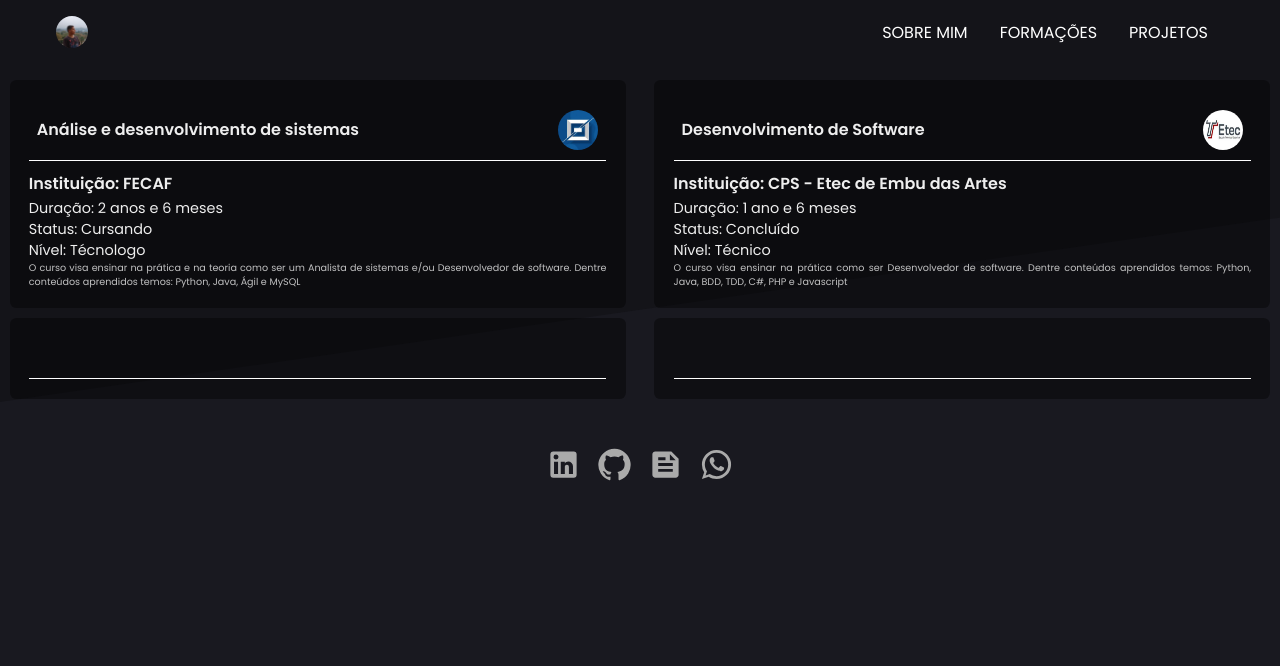
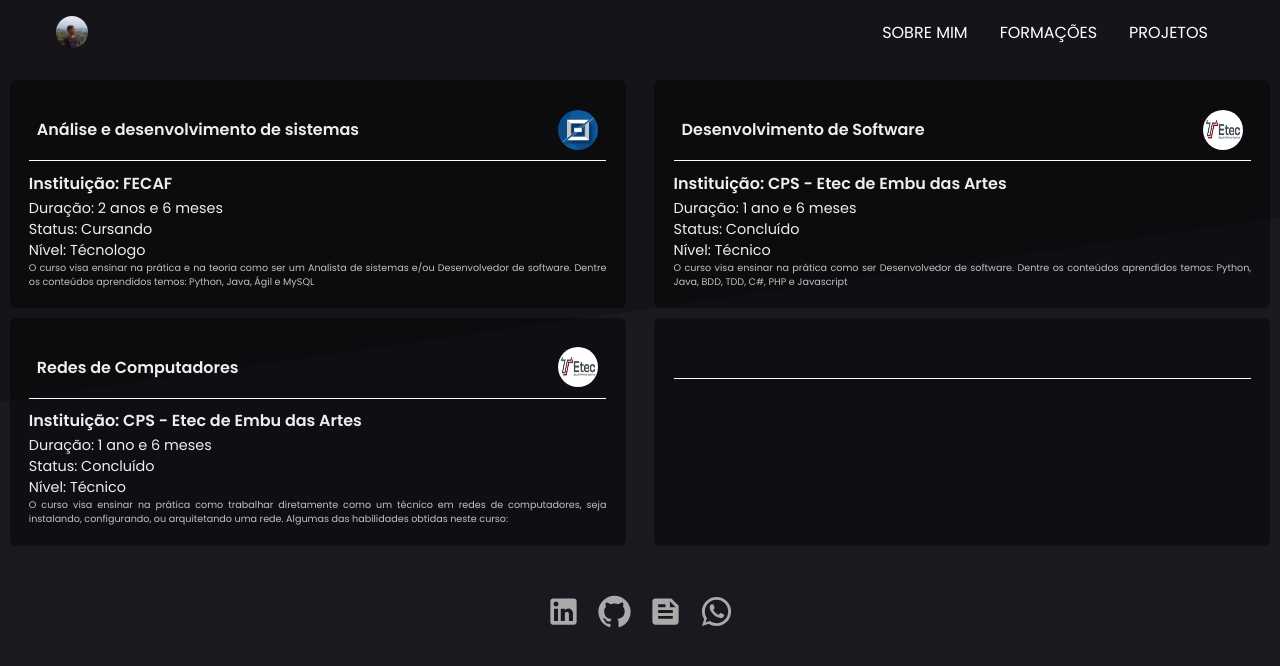
Before and after one commit to FelipeAL00/felipeal00.github.io, a React (Create React App) app: page /formacoes in a window 1280 px wide. Shown: the top 666 px of the page. Built offline with nearby package versions, Linux system fonts and the light colour scheme.

Commit message:
adicionando texto para o curso técnico na aba formações

```diff
--- a/src/pages/Education/index.jsx
+++ b/src/pages/Education/index.jsx
@@ -30,7 +30,7 @@ function Education() {
             <label>Nível: Técnologo</label>
             <p>
               O curso visa ensinar na prática e na teoria como ser um Analista
-              de sistemas e/ou Desenvolvedor de software. Dentre conteúdos
+              de sistemas e/ou Desenvolvedor de software. Dentre os conteúdos
               aprendidos temos: Python, Java, Ágil e MySQL
             </p>
           </EducationBody>
@@ -51,15 +51,28 @@ function Education() {
             <label>Nível: Técnico</label>
             <p>
               O curso visa ensinar na prática como ser Desenvolvedor de
-              software. Dentre conteúdos aprendidos temos: Python, Java, BDD,
+              software. Dentre os conteúdos aprendidos temos: Python, Java, BDD,
               TDD, C#, PHP e Javascript
             </p>
           </EducationBody>
         </Content>
         <Content>
           <EducationHeader>
-            <strong></strong>
+            <strong>Redes de Computadores</strong>
+            <img src={etec} alt="" />
           </EducationHeader>
+          <EducationBody>
+            <strong>Instituição: CPS - Etec de Embu das Artes</strong>
+            <label>Duração: 1 ano e 6 meses</label>
+            <label>Status: Concluído</label>
+            <label>Nível: Técnico</label>
+            <p>
+              O curso visa ensinar na prática como trabalhar diretamente como um
+              técnico em redes de computadores, seja instalando, configurando,
+              ou arquitetando uma rede. Algumas das habilidades obtidas neste
+              curso:
+            </p>
+          </EducationBody>
         </Content>
         <Content>
           <EducationHeader>
```
